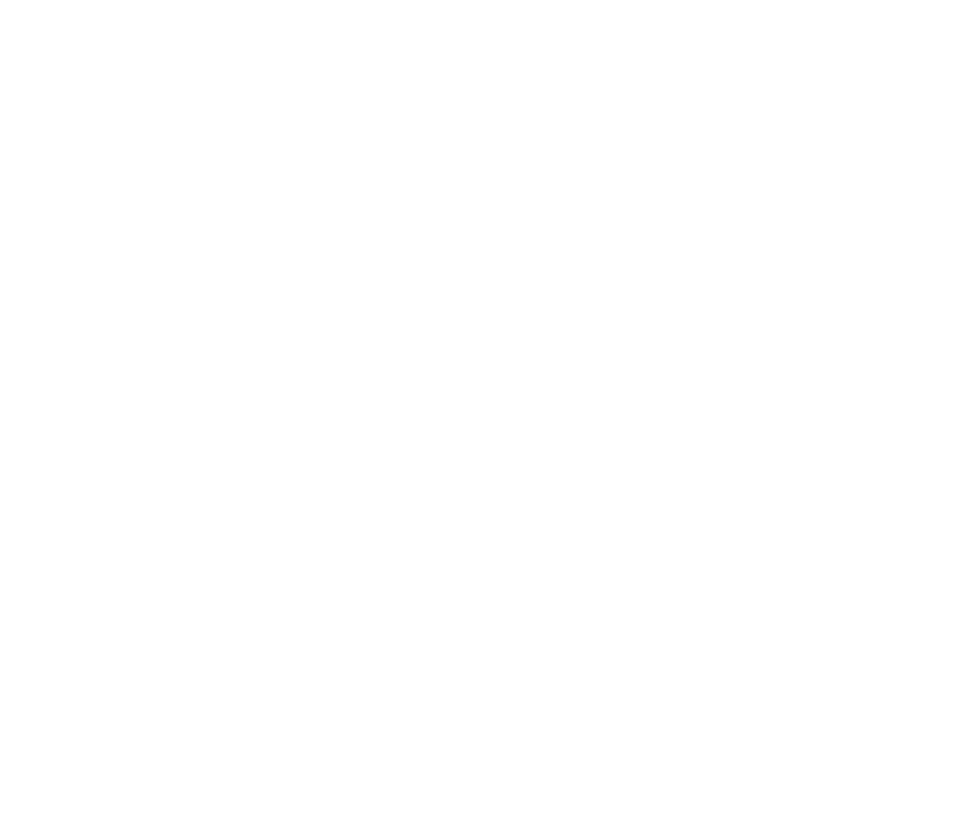
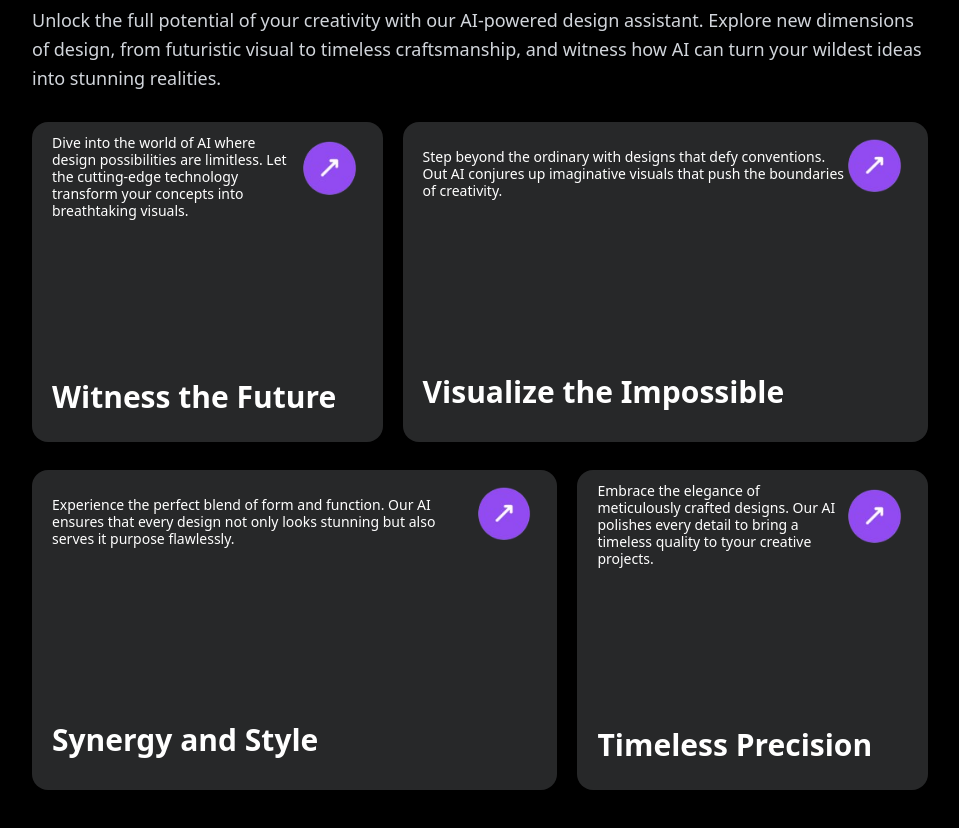
Before and after one commit to Tarunika-R/React-Vite-TailwindCSS-Basics, a React (Vite) app: page / in a window 1280 px wide. Shown: the part 3425-4253 px from the top of the page, without its empty margins (160-1119 px from the left). Before the commit the page ends 3179 px from the top, so only its background shows below. Built offline with nearby package versions, Linux system fonts and the light colour scheme.

Commit message:
"Added FooterSection import and component to App.jsx"

```diff
--- a/src/App.jsx
+++ b/src/App.jsx
@@ -4,6 +4,7 @@
 import CompanyLogo from "./components/CompanyLogo"
 import ContentSection from "./components/ContentSection";
 import FeatureSection from "./components/FeatureSection";
+import FooterSection from "./components/FooterSection";
 
 const App = () => {
   return (
@@ -20,6 +21,9 @@
 
         {/* Feature Section */}
         <FeatureSection />
+
+        {/* Footer Section */}
+        <FooterSection />
       </main>
     </div>
   );
--- /dev/null
+++ b/src/components/FooterSection.jsx
@@ -0,0 +1,62 @@
+import React from "react";
+
+const FooterSection = () => {
+  return (
+    <div className="flex flex-col items-start w-full px-48 py-32">
+      <div className="flex-1 text-left space-y-2">
+        <h2 className="text-7xl font-semibold leading-tight">
+          Transforming <br/> Imagination into <span className="text-purple-400">Reality</span>
+        </h2>
+        <p className="text-lg text-gray-300 leading-relaxed">
+          Unlock the full potential of your creativity with our AI-powered design assistant. Explore new dimensions of design, from futuristic visual to timeless craftsmanship, and witness how AI can turn your wildest ideas into stunning realities.
+        </p>
+      </div>
+
+      <div className="flex flex-row items-center w-full h-auto mt-7 gap-5 ">
+        {/* Feature 1 */}
+        <div className="flex flex-col bg-gray-800 text-white p-6 pl-3 pt-3 rounded-2xl shadow-lg h-80 w-2/5"
+        style={{ backgroundColor: "#272829" }}>
+            <div className="flex justify-between items-center">
+                <p className="text-sm/[17px] pl-2 font-sans">Dive into the world of AI where design possibilities are limitless. Let the cutting-edge technology transform your concepts into breathtaking visuals.</p>
+                <img src="/icons/arrow.png" alt="Logo 1" className="w-16 h-16 object-contain mb-4" />
+                </div>
+          <h3 className="text-3xl font-semibold pl-2 pt-40">Witness the Future</h3>
+        </div>
+
+        {/* Feature 2 */}
+        <div className="flex flex-col bg-gray-800 text-white p-6 pl-3 pt-3 rounded-2xl shadow-lg h-80 w-3/5"
+        style={{ backgroundColor: "#272829" }}>
+            <div className="flex justify-between items-center">
+                <p className="text-sm/[17px] pl-2 font-sans">Step beyond the ordinary with designs that defy conventions. <br/> Out AI conjures up imaginative visuals that push the boundaries of creativity.</p>
+                <img src="/icons/arrow.png" alt="Logo 1" className="w-16 h-16 object-contain mb-4" />
+                </div>
+          <h3 className="text-3xl font-semibold pl-2 pt-40">Visualize the Impossible</h3>
+        </div>
+        </div>
+
+        <div className="flex flex-row items-center w-full h-auto mt-7 gap-5 ">
+        {/* Feature 1 */}
+        <div className="flex flex-col bg-gray-800 text-white p-6 pl-3 pt-3 rounded-2xl shadow-lg h-80 w-3/5"
+        style={{ backgroundColor: "#272829" }}>
+            <div className="flex justify-between items-center">
+                <p className="text-sm/[17px] pl-2 font-sans">Experience the perfect blend of form and function. Our AI ensures that every design not only looks stunning but also serves it purpose flawlessly.</p>
+                <img src="/icons/arrow.png" alt="Logo 1" className="w-16 h-16 object-contain mb-4" />
+                </div>
+          <h3 className="text-3xl font-semibold pl-2 pt-40">Synergy and Style</h3>
+        </div>
+
+        {/* Feature 2 */}
+        <div className="flex flex-col bg-gray-800 text-white p-6 pl-3 pt-3 rounded-2xl shadow-lg h-80 w-2/5"
+        style={{ backgroundColor: "#272829" }}>
+            <div className="flex justify-between items-center">
+                <p className="text-sm/[17px] pl-2 font-sans">Embrace the elegance of meticulously crafted designs. Our AI polishes every detail to bring a timeless quality to tyour creative projects.</p>
+                <img src="/icons/arrow.png" alt="Logo 1" className="w-16 h-16 object-contain mb-4" />
+                </div>
+          <h3 className="text-3xl font-semibold pl-2 pt-40">Timeless Precision</h3>
+        </div>
+        </div>
+      </div>
+  );
+};
+
+export default FooterSection;
```
Also changed, not shown: public/icons/arrow.png (added).
